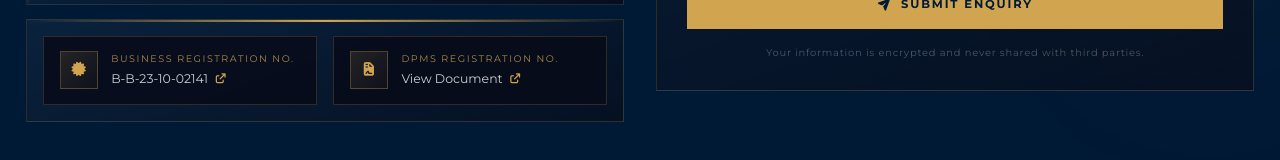
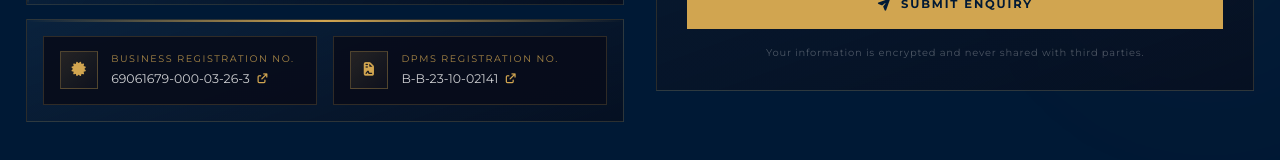
Before and after one commit to Vignesh18-code/freya, a React (Vite) app: page / in a window 1280 px wide. Shown: the part 4995-5155 px from the top of the page. Built offline with nearby package versions, Linux system fonts and the light colour scheme.

Commit message:
feat: show correct Business and DPMS registration numbers
Co-Authored-By: Claude Opus 5.5 <noreply@anthropic.com>

```diff
--- a/src/components/ContactSection.jsx
+++ b/src/components/ContactSection.jsx
@@ -15,8 +15,8 @@ const contactItems = [
 ]
 
 const credentialItems = [
-  { icon: 'fa-certificate',   label: 'Business Registration No.', number: 'B-B-23-10-02141', href: 'https://drive.google.com/file/d/16RGPIcVM_Yjj7aDgFB7aujV_wTuznkPT/view?usp=sharing' },
-  { icon: 'fa-file-contract', label: 'DPMS Registration No.',     href: 'https://drive.google.com/file/d/1QUFTA0g2JPAaal1-U_PKtNiKT4fMsLBo/view?usp=sharing' },
+  { icon: 'fa-certificate',   label: 'Business Registration No.', number: '69061679-000-03-26-3', href: 'https://drive.google.com/file/d/16RGPIcVM_Yjj7aDgFB7aujV_wTuznkPT/view?usp=sharing' },
+  { icon: 'fa-file-contract', label: 'DPMS Registration No.',     number: 'B-B-23-10-02141',      href: 'https://drive.google.com/file/d/1QUFTA0g2JPAaal1-U_PKtNiKT4fMsLBo/view?usp=sharing' },
 ]
 
 const EASE = ease.smooth
```
